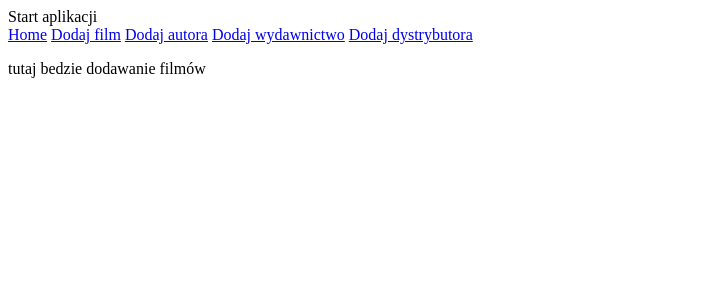
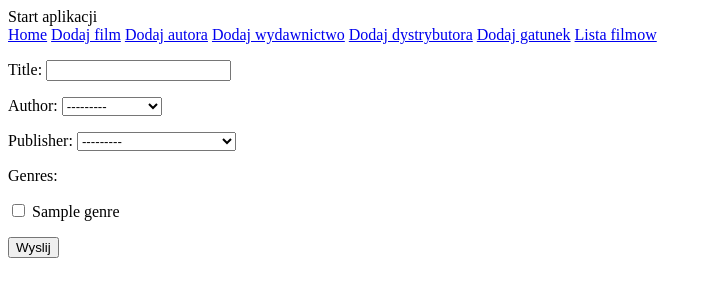
Before and after one commit to Marcinxvx/projekt_do_nauki_django, a Django app: page /add_film/ in a window 1280 px wide. Shown: the top 300 px of the page, without its empty margins (0-711 px from the left). Run offline with Django 5.2, Linux system fonts and the light colour scheme; tables that the repository leaves empty hold one stand-in row (values such as "Sample post").

Commit message:
class Meta - ModelForm,  film search by method GET, validators function for forms.py, widgets,

```diff
--- a/films/forms.py
+++ b/films/forms.py
@@ -1,5 +1,27 @@
 from django import forms
 
+from films.models import Film, Genre
+
+def check_name(value):
+    if not 's' in value:
+        raise forms.ValidationError('Name must have at least one letter s')
+
 class AddDistributorForm(forms.Form):
-    name = forms.CharField(max_length=100, label='Nazwa')
+    name = forms.CharField(max_length=100, label='Nazwa', validators=[check_name]) # mozemy wiele walidatorow, dac bo to lista, mozna to lub w innym pliku validatory pisac
     year = forms.IntegerField(label='Rok')
+
+class AddFilmForm(forms.ModelForm): # Formularz Modelowy
+    class Meta:                     # meta dane klasy (czyli dane opisujace dane, np kiedy zdjiecie zostalo zrobione, gdzie itd)
+        model = Film                # odnosi sie do modelu Film
+        fields = "__all__"          # dziedziczy jego wszystkie pola
+        widgets = {
+            'genres': forms.CheckboxSelectMultiple, # podajemy nazwe pola z Modelu czyli np: genres = models.ManyToManyField(Genre)
+        }
+
+class AddGenreForm(forms.ModelForm):
+    class Meta:
+        model = Genre
+        fields = "__all__"
+
+class FilmSearchForm(forms.Form):
+    title = forms.CharField(max_length=100, label='', widget=forms.TextInput(attrs={'class': 'form-control', 'placeholder': 'Title'}))# zmieniamy widget tylko dal tego konkretnego elementu title
--- a/films/models.py
+++ b/films/models.py
@@ -5,14 +5,27 @@
 class Author(models.Model):
     first_name = models.CharField(max_length=100)
     last_name = models.CharField(max_length=100)
-
-class Film(models.Model):
-    title = models.CharField(max_length=100)
-    author = models.ForeignKey(Author, on_delete=models.CASCADE)
+    def __str__(self):
+        return f'{self.first_name} {self.last_name}'
 
 class Publisher(models.Model):
     name = models.CharField(max_length=100)
     year = models.IntegerField()
+    def __str__(self):
+        return f'{self.name} {self.year}'
+
+class Genre(models.Model):
+    name = models.CharField(max_length=100)
+    def __str__(self):
+        return f'{self.name}'
+
+class Film(models.Model):
+    title = models.CharField(max_length=100)
+    author = models.ForeignKey(Author, on_delete=models.CASCADE)                 #nie dodajemy null=True bo Author byl w tej samej migracji co Film
+    publisher = models.ForeignKey(Publisher, on_delete=models.CASCADE, null=True)#dodajemy null=True dlatego dopisalismy te kolumne pozniej do Film, wiec musimy czyms te kolumne wypełnić
+    genres = models.ManyToManyField(Genre)
+    def __str__(self):
+        return f'{self.title}'
 
 class Distributor(models.Model):
     name = models.CharField(max_length=100)
--- a/films/templates/distributor/add_distributor.html
+++ b/films/templates/distributor/add_distributor.html
@@ -10,5 +10,4 @@
         {%  endfor %}
     </ul>
 </div>
-
 {% endblock %}
--- a/films/views.py
+++ b/films/views.py
@@ -4,17 +4,11 @@
 from django.urls import reverse
 
 from django.views import View
-from films.models import Author, Publisher, Distributor
-from films.forms import AddDistributorForm
+from films.models import Author, Publisher, Distributor, Film
+from films.forms import AddDistributorForm, AddFilmForm, AddGenreForm, FilmSearchForm
 
 
 # Create your views here.
-
-class AddFilmView(View):
-    def get(self, request):
-        return render(request, 'films/add_film.html')
-    def post(self, request):
-        return render(request, 'films/add_film.html')
 
 class AddAuthorView(View):
     def get(self, request):
@@ -96,3 +90,36 @@
             Distributor.objects.create(name=name, year=year) # tworzymy obiek w bazie danych
             return HttpResponseRedirect(reverse('add_distributor'))
         return render(request, 'distributor/add_distributor.html', {'form': form, 'distributors': distributors})
+
+class AddFilmView(View):
+    def get(self, request):
+        form = AddFilmForm()
+        return render(request, 'distributor/add_distributor.html', {'form': form}) #korzystamy z html ktory juz napislismy
+    def post(self, request):
+        form = AddFilmForm(request.POST) # pobieramy formularz wypelniony danymi
+        if form.is_valid():              # walidujemy go wedlug wlasnych standardow z klasy z forms.py
+            book = form.save()           # formularz AddFilmForm jest poprzez 'class Meta:' powiazany z modelem Film, wiec skracamy zapis
+            return HttpResponseRedirect(reverse('add_distributor'))
+        return render(request, 'distributor/add_distributor.html')                        #korzystamy z html ktory juz napislismy
+
+class AddGenreView(View):
+    def get(self, request):
+        form =AddGenreForm()
+        return render(request, 'distributor/add_distributor.html', {'form': form})
+    def post(self, request):
+        form = AddGenreForm(request.POST)
+        if form.is_valid():
+            genre = form.save()
+            return HttpResponseRedirect(reverse('add_distributor'))
+        return render(request, 'distributor/add_distributor.html', {'form': form})
+
+class FilmListView(View):
+    def get(self, request):
+        films = Film.objects.all()
+        form = FilmSearchForm(request.GET)
+        if form.is_valid():
+            title = form.cleaned_data.get('title', '')
+        else:
+            title = ''
+        films = films.filter(title__icontains=title)
+        return render(request, 'films/film_list.html', {'form': form, 'films': films})
--- a/projekt_do_nauki_django/urls.py
+++ b/projekt_do_nauki_django/urls.py
@@ -30,5 +30,6 @@
     path('delete_publisher/<int:primary_key>', views.DeletePublisherView.as_view(), name='delete_publisher'),
     path('update_publisher/<int:primary_key>', views.UpdatePublisherView.as_view(), name='update_publisher'),
     path('add_distributor/', views.AddDistributorView.as_view(), name='add_distributor'),
-
+    path('add_genre/', views.AddGenreView.as_view(), name='add_genre'),
+    path('film_list/', views.FilmListView.as_view(), name='film_list'),
 ]
--- a/templates/links.html
+++ b/templates/links.html
@@ -4,4 +4,6 @@
     <a href="{% url 'add_author' %}">Dodaj autora</a>
     <a href="{% url 'add_publisher' %}">Dodaj wydawnictwo</a>
     <a href="{% url 'add_distributor' %}">Dodaj dystrybutora</a>
+    <a href="{% url 'add_genre' %}">Dodaj gatunek</a>
+    <a href="{% url 'film_list' %}">Lista filmow</a>
 </div>
```
Also changed, not shown: films/templates/films/film_list.html (added, +19 -0 lines), films/migrations/0004_film_publisher.py (added), films/migrations/0005_genre.py (added), films/migrations/0006_film_genres.py (added).
